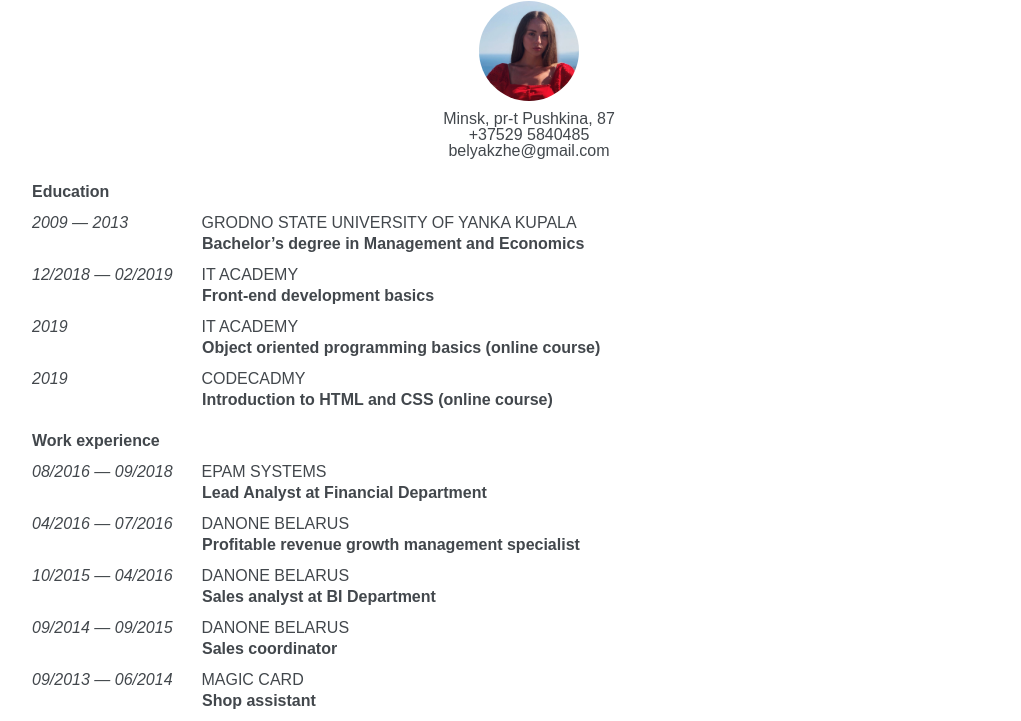
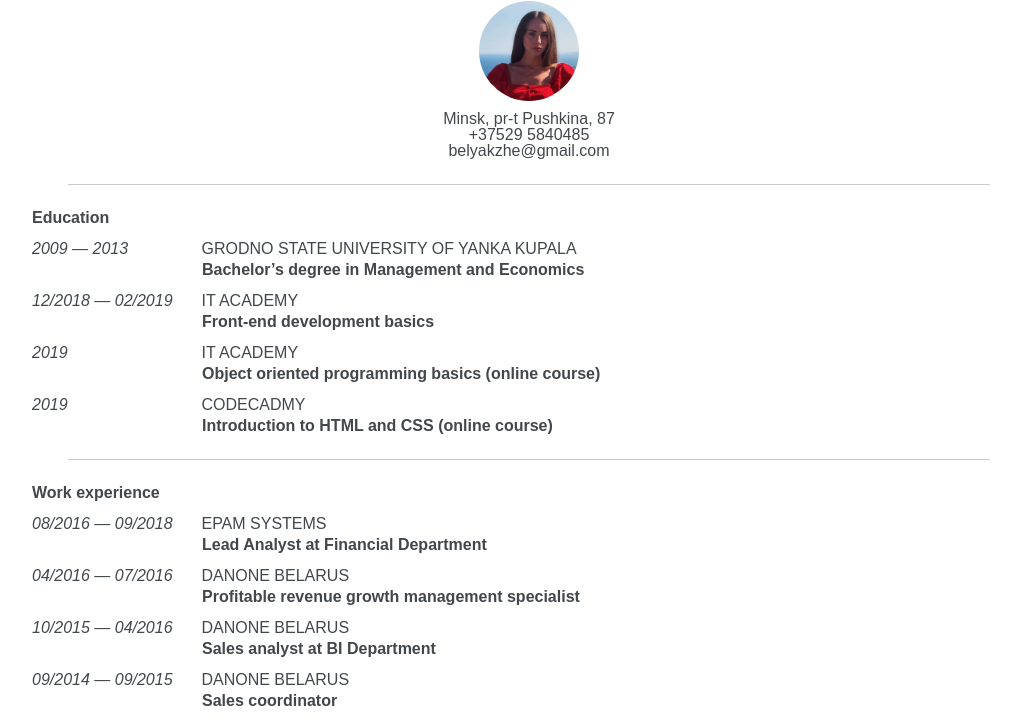
Before and after one commit to YuliaBeliak/rsschool-2019Q1-cv, a plain HTML site: page index.html in a window 1280 px wide. Shown: the part 66-787 px from the top of the page, without its empty margins (111-1132 px from the left). Drawn offline with Linux system fonts and the light colour scheme.

Commit message:
feat: add separators between sections

```diff
--- a/assets/css/style.css
+++ b/assets/css/style.css
@@ -43,7 +43,7 @@ h1, .organization {
     margin: 15px 0;
 }
 section {
-    margin: 25px 15px 0 15px;
+    margin: 25px 15px 25px 15px;
 }
 .date {
     width: 145px;
@@ -58,3 +58,9 @@ section {
 .skills {
     text-align: justify;
 }
+.separator {
+    width: 90%;
+    height: 1px;
+    background: #cccccc;
+    margin: 0 auto;
+}
--- a/index.html
+++ b/index.html
@@ -23,6 +23,7 @@
             </ul>
         </div>
     </section>
+    <div class="separator"></div>
     <section class="education">
         <h2>Education</h2>
         <ul class="education--list">
@@ -48,6 +49,7 @@
             </li>
         </ul>
     </section>
+    <div class="separator"></div>
     <section class="work-experience">
         <h2>Work experience</h2>
         <ul class="work-experience--list">
@@ -83,6 +85,7 @@
             </li>
         </ul>
     </section>
+    <div class="separator"></div>
     <section class="skills">
         <h2>Skills</h2>
         <ul class="skills--list">
```
